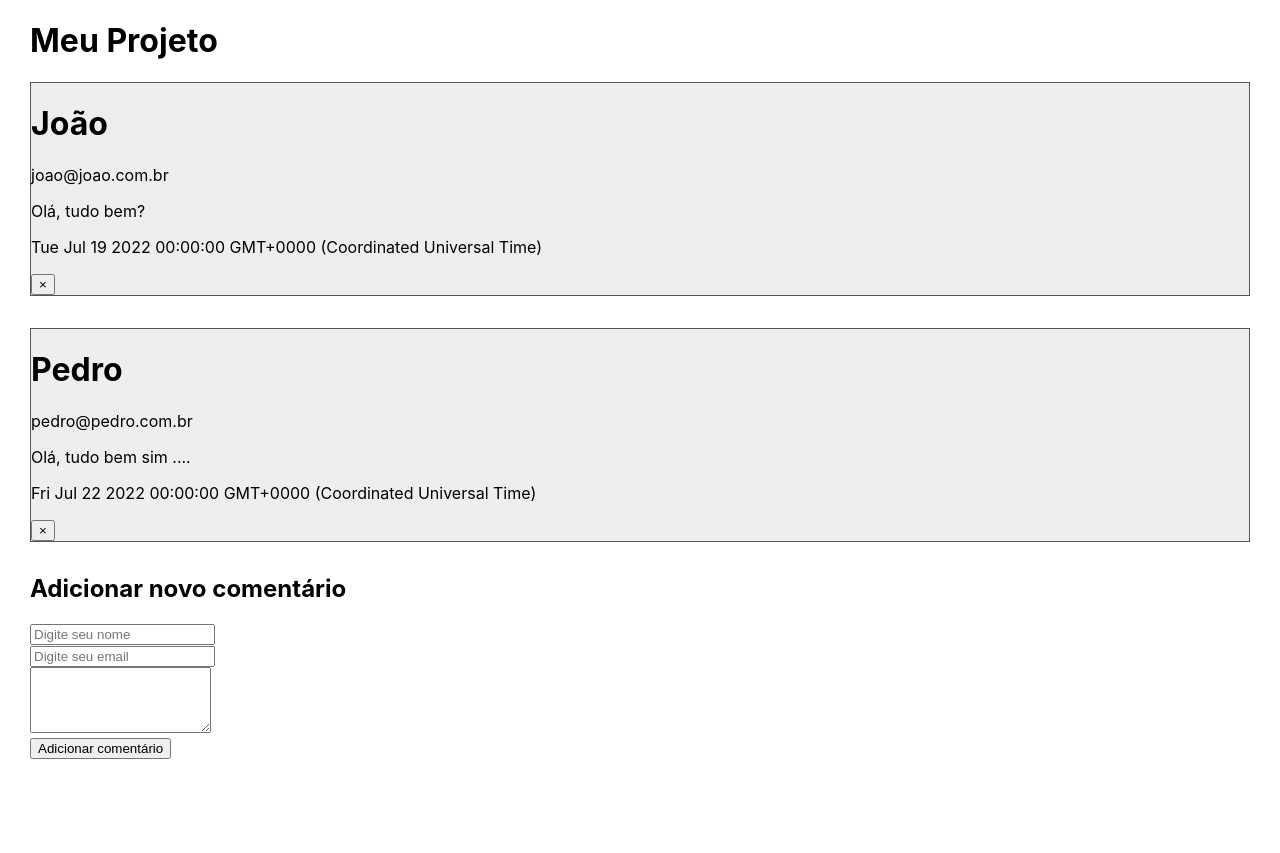
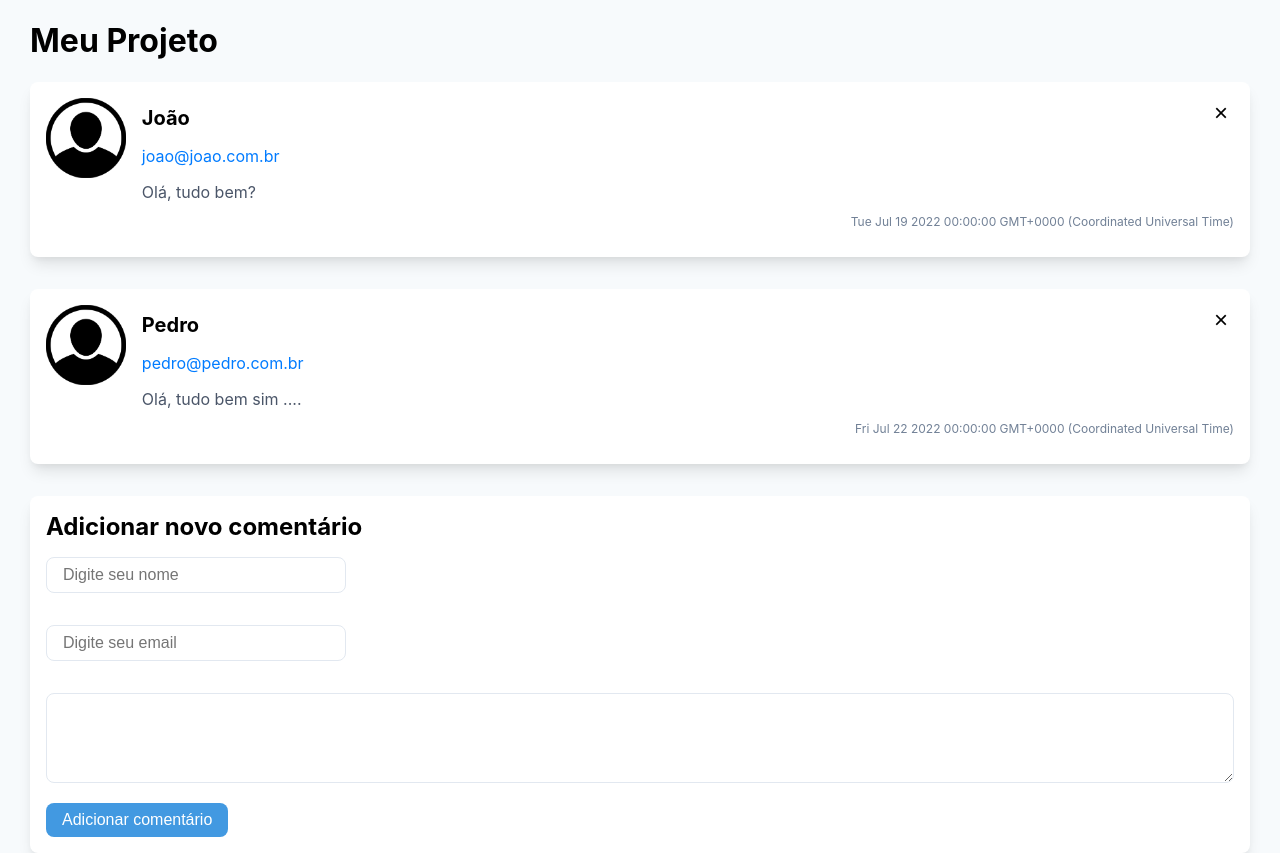
Before and after one commit to pedrogutierresbr/estudo-reactjs-curso-gu, a React (Create React App) app in the folder react-basico/: page / in a window 1280 px wide. Before the commit the page ends 800 px from the top, so only its background shows below. Built offline with nearby package versions, Linux system fonts and the light colour scheme.

Commit message:
estilizando projeto

```diff
--- a/react-basico/src/App.css
+++ b/react-basico/src/App.css
@@ -1,3 +1,55 @@
+* {
+    box-sizing: border-box;
+}
+
+body {
+    background-color: #f7fafc;
+}
+
 .App {
     padding: 0 30px;
 }
+
+.novo-comentario {
+    border-radius: 0.5rem;
+    box-shadow: 0 10px 15px -3px rgba(0, 0, 0, 0.1),
+        0 4px 6px -2px rgba(0, 0, 0, 0.05);
+    padding: 1rem;
+    background-color: #fff;
+}
+
+.novo-comentario h2 {
+    margin: 0;
+}
+
+.novo-comentario input,
+.novo-comentario textarea {
+    color: #4a5568;
+    background-color: #fff;
+    border: 1px solid #e2e8f0;
+    font-size: 1rem;
+    padding: 0.5rem 1rem;
+    margin: 1rem 0;
+    border-radius: 0.5rem;
+}
+
+.novo-comentario input {
+    width: 300px;
+}
+
+.novo-comentario textarea {
+    width: 100%;
+}
+
+.novo-comentario button {
+    background-color: #4299e1;
+    color: #fff;
+    font-size: 1rem;
+    padding: 0.5rem 1rem;
+    border-radius: 0.5rem;
+    border: none;
+}
+
+.novo-comentario button:hover {
+    background-color: #2b6cc0;
+}
--- a/react-basico/src/App.js
+++ b/react-basico/src/App.js
@@ -73,13 +73,18 @@
                     </Comentario>
                 ))}
 
-                <form method="POST" onSubmit={this.adicionarComentario}>
+                <form
+                    method="POST"
+                    onSubmit={this.adicionarComentario}
+                    className="novo-comentario"
+                >
                     <h2>Adicionar novo comentário</h2>
                     <div>
                         <input
                             type="text"
                             name="nome"
                             value={this.state.novoComentario.nome}
+                            required
                             onChange={this.digitacao}
                             placeholder="Digite seu nome"
                         />
@@ -89,6 +94,7 @@
                             type="email"
                             name="email"
                             value={this.state.novoComentario.email}
+                            required
                             onChange={this.digitacao}
                             placeholder="Digite seu email"
                         ></input>
@@ -97,6 +103,7 @@
                         <textarea
                             name="mensagem"
                             value={this.state.novoComentario.mensagem}
+                            required
                             onChange={this.digitacao}
                             rows="4"
                         ></textarea>
--- a/react-basico/src/components/Comentario.css
+++ b/react-basico/src/components/Comentario.css
@@ -1,5 +1,50 @@
 .Comentario {
-    background-color: #eee;
+    background-color: #fff;
     margin-bottom: 2rem;
-    border: 1px solid #555;
+    border-radius: 0.5rem;
+    box-shadow: 0 10px 15px -3px rgba(0, 0, 0, 0.1),
+        0 4px 6px -2px rgba(0, 0, 0, 0.05);
+    padding: 1rem;
+    display: flex;
 }
+
+.Comentario .avatar {
+    max-width: 80px;
+    max-height: 80px;
+}
+
+.Comentario .conteudo {
+    margin-left: 1rem;
+    width: 100%;
+    position: relative;
+}
+
+.Comentario .conteudo .nome {
+    font-size: 1.25rem;
+    margin: 0.5rem 0 0.25rem 0;
+    columns: #2d3748;
+}
+
+.Comentario .conteudo .email {
+    color: #007bff;
+}
+
+.Comentario .conteudo .mensagem {
+    color: #4a5568;
+    margin: 0.5rem 0;
+}
+
+.Comentario .conteudo .data {
+    text-align: right;
+    color: #718096;
+    font-size: 0.75rem;
+}
+
+.Comentario .conteudo button {
+    position: absolute;
+    top: 0;
+    right: 0;
+    border: none;
+    background: none;
+    font-size: 1.5rem;
+}
--- a/react-basico/src/components/Comentario.js
+++ b/react-basico/src/components/Comentario.js
@@ -1,14 +1,18 @@
 import React from "react";
 import "./Comentario.css";
+import imagemUsuario from "./user.png";
 
 const Comentario = (props) => {
     return (
         <div className="Comentario">
-            <h1>{props.nome}</h1>
-            <p>{props.email}</p>
-            <p>{props.children}</p>
-            <p>{props.data.toString()}</p>
-            <button onClick={props.onRemove}>&times;</button>
+            <img className="avatar" src={imagemUsuario} alt={props.nome}></img>
+            <div className="conteudo">
+                <h1 className="nome">{props.nome}</h1>
+                <p className="email">{props.email}</p>
+                <p className="mensagem">{props.children}</p>
+                <p className="data">{props.data.toString()}</p>
+                <button onClick={props.onRemove}>&times;</button>
+            </div>
         </div>
     );
 };
```
Also changed, not shown: react-basico/src/components/user.png (added).
